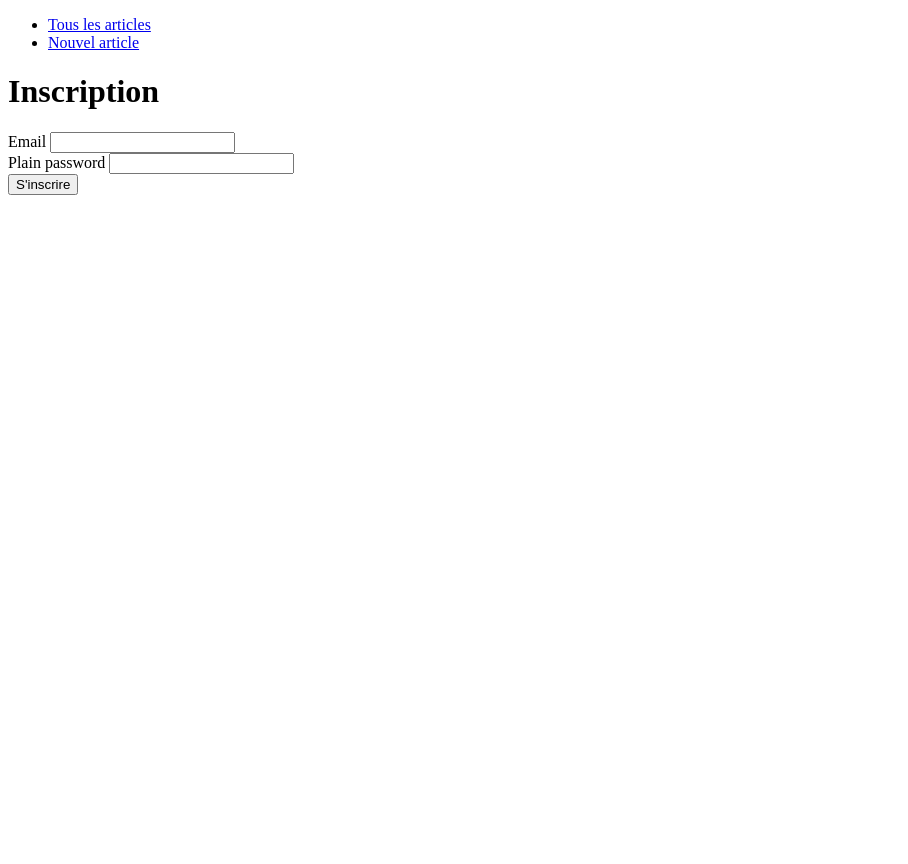
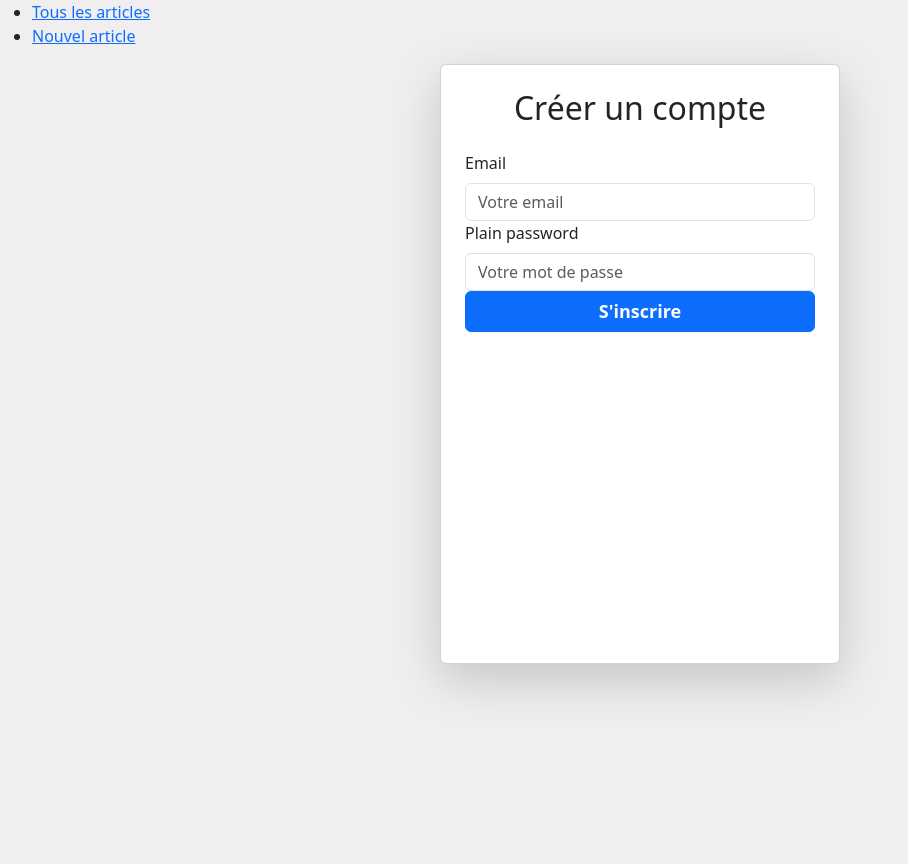
Before and after one commit to SihCAM/symfony-project-G-Rasmus, a Symfony app: template templates/registration/register.html.twig in a window 1280 px wide. Shown: the whole page, without its empty margins (0-908 px from the left). Before the commit the page ends 195 px from the top, so only its background shows below. Run offline with Twig, Linux system fonts and the light colour scheme; the template is opened without the code that fills it, so the values that code supplies are empty; form fields are guessed from the names that the template uses; style sheets or scripts are compiled from the project's sources; some libraries are stand-ins or nearby versions.

Commit message:
Formulaire d' inscription stylisée

```diff
--- a/assets/app.js
+++ b/assets/app.js
@@ -1,3 +1,7 @@
+import 'bootstrap/dist/css/bootstrap.min.css';
+import 'bootstrap';
+
+
 /*
  * Welcome to your app's main JavaScript file!
  *
--- a/assets/styles/app.css
+++ b/assets/styles/app.css
@@ -1,3 +1,18 @@
+@import "~bootstrap/dist/css/bootstrap.min.css";
+
 body {
-    background-color: lightgray;
+    background-color: rgb(240, 238, 238);
 }
+
+.btn-primary {
+    padding: 1Épx;
+    font-size: 18px;
+    font-weight: bold;
+    transition: all 0.3s ease-in-out;
+}
+
+.btn-primary:hover {
+    background-color: #004080;
+    transform: scale(1.05);
+    box-shadow: 0px 5px 10px rgba(0, 0, 0, 0.3);
+}
--- a/package.json
+++ b/package.json
@@ -16,5 +16,8 @@
         "dev": "encore dev",
         "watch": "encore dev --watch",
         "build": "encore production --progress"
+    },
+    "dependencies": {
+        "bootstrap": "^5.3.3"
     }
 }
--- a/templates/base.html.twig
+++ b/templates/base.html.twig
@@ -2,7 +2,7 @@
 <html>
     <head>
         <meta charset="UTF-8">
-        <title>{% block title %}Welcome!{% endblock %}</title>
+        <title>{% block title %}Bienvenue{% endblock %}</title>
         {% block stylesheets %}{% endblock %}
             {{ encore_entry_link_tags('app') }}
     </head>
--- a/templates/registration/register.html.twig
+++ b/templates/registration/register.html.twig
@@ -1,22 +1,26 @@
 {%extends 'base.html.twig'%}
-{%block title%}Register{%endblock%}
+{%block title%}Inscription{%endblock%}
+
 {%block body%}
 
-<div class="container mt-5">
+<div class="container d-flex justify-content-center align-itmes-center" style="min-height: 100vh;">
+<div class="card p-4 shadow-lg" style="width: 400px; max-width: 90%; height: auto; max-height: 600px; overflow-y: auto;">
+<h2 class="text-center mb-4">Créer un compte</h2>
 
-            <h1 class="mb-4">Inscription</h1>
+
             {{ form_start(registrationForm ) }}
-    <div class="mb-3">
+    <div class="mb-4">
                 {{ form_label(registrationForm.email) }}
-                {{ form_widget(registrationForm.email, { 'attr': {'class': 'form-control'} }) }}
-                {{ form_errors(registrationForm.email) }}
-        </div>
-        <div class="mb-3">
+                {{ form_widget(registrationForm.email, { 'attr': {'class': 'form-control', 'placeholder': 'Votre email'} }) }}
+                <div class="text-danger">{{ form_errors(registrationForm.email) }}
+    </div>
+    <div class="mb-4">
                 {{ form_label(registrationForm.plainPassword) }}
-                {{ form_widget(registrationForm.plainPassword, { 'attr': {'class': 'form-control'} }) }}
-                {{ form_errors(registrationForm.plainPassword) }}
-        </div>
-            <button type="submit" class="btn btn-primary">S'inscrire</button>
+                {{ form_widget(registrationForm.plainPassword, { 'attr': {'class': 'form-control', 'placeholder': 'Votre mot de passe'} }) }}
+                <div class="text-danger">{{ form_errors(registrationForm.plainPassword) }}
+        <div class="d-flex justify-content-center mb-6">
+            <button type="submit" class="btn btn-primary  w-100">S'inscrire</button>
         {{ form_end(registrationForm) }}
     </div>
+    </div>
 {% endblock %}
```
Also changed, not shown: package-lock.json.
